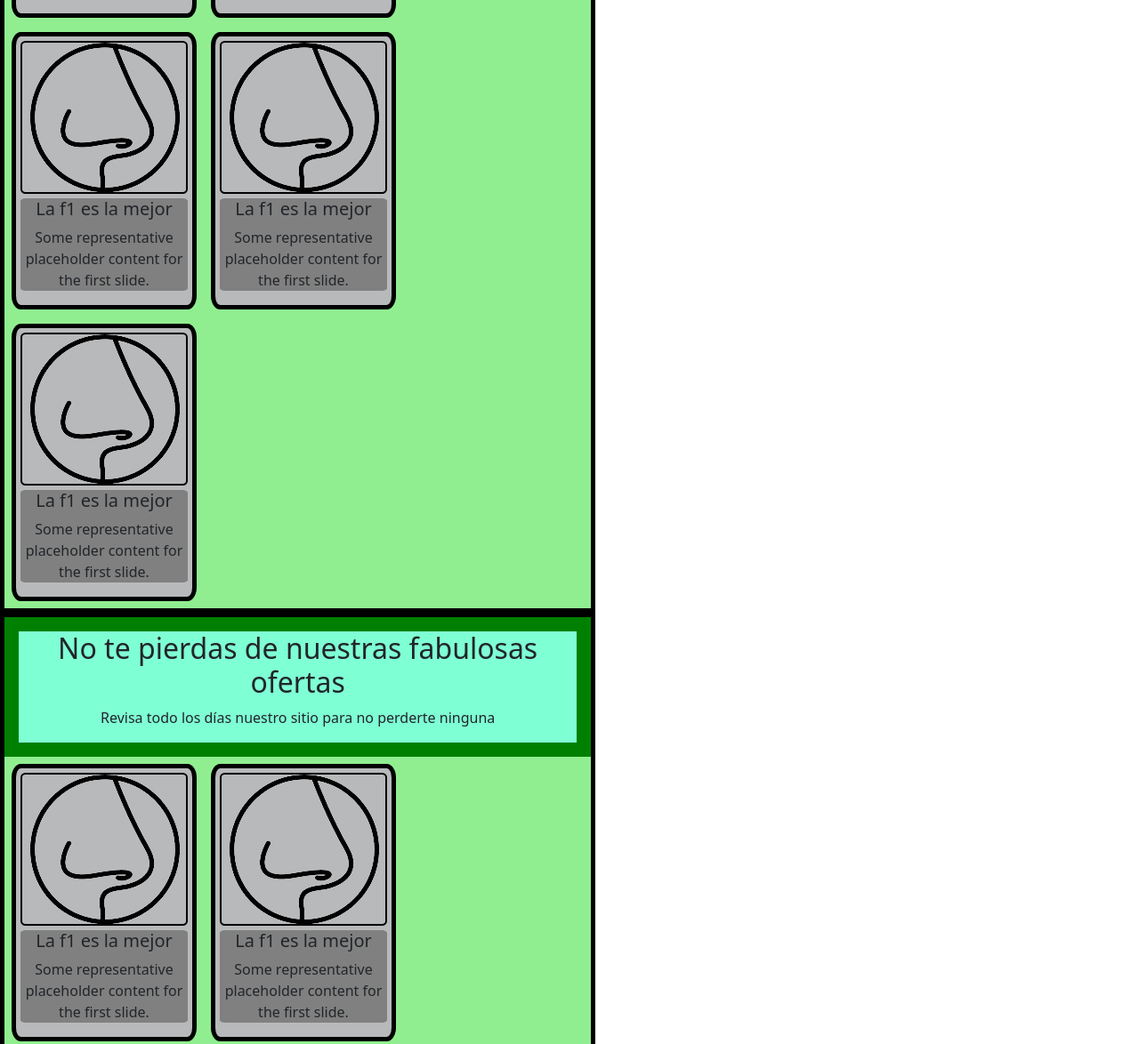
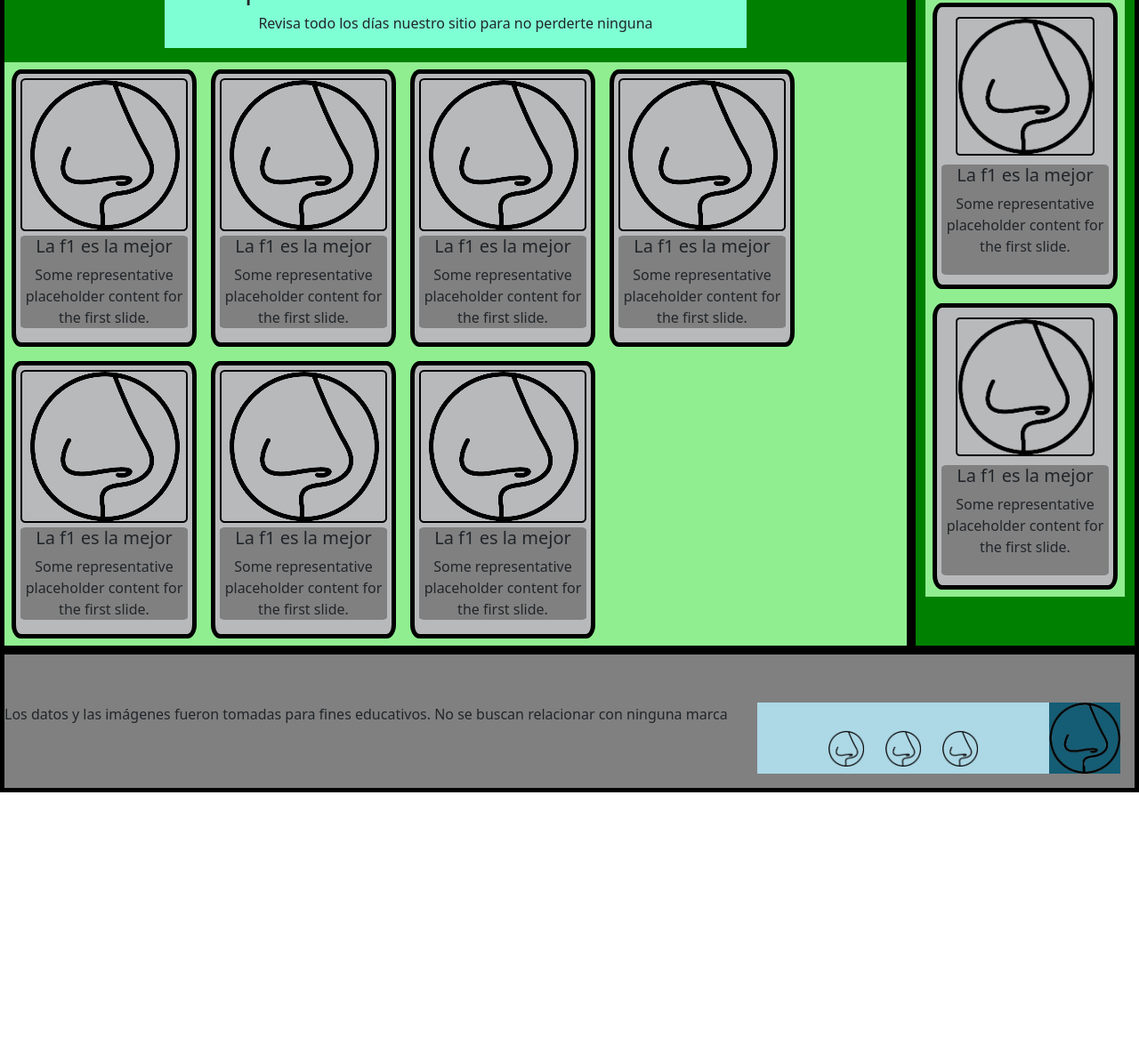
Before and after one commit to LuchoC00/EntregaFinalCoder-Carrizo, a website: page index.html in a window 1280 px wide. Shown: the part 1398-2572 px from the top of the page at 89% size. After the commit the page ends 2289 px from the top, so only its background shows below. Drawn offline with nearby package versions, Linux system fonts and the light colour scheme.

Commit message:
se ha añadido el estilo basico del index

```diff
--- a/index.html
+++ b/index.html
@@ -65,7 +65,7 @@
                             <div class="imagen">
                                 <img src="./assets/images/NoseLogo.png" class="d-block" alt="...">
                             </div>
-                            <div class="d-none d-md-block tarjeta-texto">
+                            <div class="d-block tarjeta-texto">
                                 <h5>First slide label</h5>
                                 <p>Some representative placeholder content for the first slide.</p>
                             </div>
@@ -74,7 +74,7 @@
                             <div class="imagen">
                                 <img src="./assets/images/NoseLogo.png" class="d-block" alt="...">
                             </div>
-                            <div class="d-none d-md-block tarjeta-texto">
+                            <div class="d-block tarjeta-texto">
                                 <h5>Second slide label</h5>
                                 <p>Some representative placeholder content for the second slide.</p>
                             </div>
@@ -83,7 +83,7 @@
                             <div class="imagen">
                                 <img src="./assets/images/NoseLogo.png" class="d-block" alt="...">
                             </div>
-                            <div class="d-none d-md-block tarjeta-texto">
+                            <div class="d-block tarjeta-texto">
                                 <h5>Third slide label</h5>
                                 <p>Some representative placeholder content for the third slide.</p>
                             </div>
@@ -107,7 +107,7 @@
                     <p>Revisa todo los días nuestro sitio para no perderte ninguna</p>
                 </div>
                 <div class="caja-tarjetas">
-                    <div class="tarjeta d-none d-md-block">
+                    <div class="tarjeta d-block">
                         <div class="imagen">
                             <img src="./assets/images/NoseLogo.png" class="d-block" alt="...">
                         </div>
@@ -116,7 +116,7 @@
                             <p>Some representative placeholder content for the first slide.</p>
                         </div>
                     </div>
-                    <div class="tarjeta d-none d-md-block">
+                    <div class="tarjeta d-block">
                         <div class="imagen">
                             <img src="./assets/images/NoseLogo.png" class="d-block" alt="...">
                         </div>
@@ -125,7 +125,7 @@
                             <p>Some representative placeholder content for the first slide.</p>
                         </div>
                     </div>
-                    <div class="tarjeta d-none d-md-block">
+                    <div class="tarjeta d-block">
                         <div class="imagen">
                             <img src="./assets/images/NoseLogo.png" class="d-block" alt="...">
                         </div>
@@ -134,7 +134,7 @@
                             <p>Some representative placeholder content for the first slide.</p>
                         </div>
                     </div>
-                    <div class="tarjeta d-none d-md-block">
+                    <div class="tarjeta d-block">
                         <div class="imagen">
                             <img src="./assets/images/NoseLogo.png" class="d-block" alt="...">
                         </div>
@@ -143,7 +143,7 @@
                             <p>Some representative placeholder content for the first slide.</p>
                         </div>
                     </div>
-                    <div class="tarjeta d-none d-md-block">
+                    <div class="tarjeta d-block">
                         <div class="imagen">
                             <img src="./assets/images/NoseLogo.png" class="d-block" alt="...">
                         </div>
@@ -152,7 +152,7 @@
                             <p>Some representative placeholder content for the first slide.</p>
                         </div>
                     </div>
-                    <div class="tarjeta d-none d-md-block">
+                    <div class="tarjeta d-block">
                         <div class="imagen">
                             <img src="./assets/images/NoseLogo.png" class="d-block" alt="...">
                         </div>
@@ -161,7 +161,7 @@
                             <p>Some representative placeholder content for the first slide.</p>
                         </div>
                     </div>
-                    <div class="tarjeta d-none d-md-block">
+                    <div class="tarjeta d-block">
                         <div class="imagen">
                             <img src="./assets/images/NoseLogo.png" class="d-block" alt="...">
                         </div>
@@ -180,7 +180,7 @@
                     <p>Revisa todo los días nuestro sitio para no perderte ninguna</p>
                 </div>
                 <div class="caja-tarjetas">
-                    <div class="tarjeta d-none d-md-block">
+                    <div class="tarjeta d-block">
                         <div class="imagen">
                             <img src="./assets/images/NoseLogo.png" class="d-block" alt="...">
                         </div>
@@ -189,7 +189,7 @@
                             <p>Some representative placeholder content for the first slide.</p>
                         </div>
                     </div>
-                    <div class="tarjeta d-none d-md-block">
+                    <div class="tarjeta d-block">
                         <div class="imagen">
                             <img src="./assets/images/NoseLogo.png" class="d-block" alt="...">
                         </div>
@@ -198,7 +198,7 @@
                             <p>Some representative placeholder content for the first slide.</p>
                         </div>
                     </div>
-                    <div class="tarjeta d-none d-md-block">
+                    <div class="tarjeta d-block">
                         <div class="imagen">
                             <img src="./assets/images/NoseLogo.png" class="d-block" alt="...">
                         </div>
@@ -207,7 +207,7 @@
                             <p>Some representative placeholder content for the first slide.</p>
                         </div>
                     </div>
-                    <div class="tarjeta d-none d-md-block">
+                    <div class="tarjeta d-block">
                         <div class="imagen">
                             <img src="./assets/images/NoseLogo.png" class="d-block" alt="...">
                         </div>
@@ -216,7 +216,7 @@
                             <p>Some representative placeholder content for the first slide.</p>
                         </div>
                     </div>
-                    <div class="tarjeta d-none d-md-block">
+                    <div class="tarjeta d-block">
                         <div class="imagen">
                             <img src="./assets/images/NoseLogo.png" class="d-block" alt="...">
                         </div>
@@ -225,7 +225,7 @@
                             <p>Some representative placeholder content for the first slide.</p>
                         </div>
                     </div>
-                    <div class="tarjeta d-none d-md-block">
+                    <div class="tarjeta d-block">
                         <div class="imagen">
                             <img src="./assets/images/NoseLogo.png" class="d-block" alt="...">
                         </div>
@@ -234,7 +234,7 @@
                             <p>Some representative placeholder content for the first slide.</p>
                         </div>
                     </div>
-                    <div class="tarjeta d-none d-md-block">
+                    <div class="tarjeta d-block">
                         <div class="imagen">
                             <img src="./assets/images/NoseLogo.png" class="d-block" alt="...">
                         </div>
@@ -252,31 +252,51 @@
                     <h2>Conoce nuestra linea de F1</h2>
                     <p>Revisa todo los días nuestro sitio para no perderte ninguna</p>
                 </div>
-                <div class="f1">
-                    <div class="tarjeta d-none d-md-block">
-                        <img src="./assets/images/NoseLogo.png" class="d-block w-100" alt="...">
+                <div class="caja-tarjetas">
+                    <div class="tarjeta">
+                        <div class="imagen">
+                            <img src="./assets/images/NoseLogo.png" class="d-block" alt="...">
+                        </div>
+                        <div class="tarjeta-texto">
                             <h5>La f1 es la mejor</h5>
                             <p>Some representative placeholder content for the first slide.</p>
                         </div>
-                    <div class="tarjeta d-none d-md-block">
-                        <img src="./assets/images/NoseLogo.png" class="d-block w-100" alt="...">
+                    </div>
+                    <div class="tarjeta">
+                        <div class="imagen">
+                            <img src="./assets/images/NoseLogo.png" class="d-block" alt="...">
+                        </div>
+                        <div class="tarjeta-texto">
                             <h5>La f1 es la mejor</h5>
                             <p>Some representative placeholder content for the first slide.</p>
                         </div>
-                    <div class="tarjeta d-none d-md-block">
-                        <img src="./assets/images/NoseLogo.png" class="d-block w-100" alt="...">
+                    </div>
+                    <div class="tarjeta">
+                        <div class="imagen">
+                            <img src="./assets/images/NoseLogo.png" class="d-block" alt="...">
+                        </div>
+                        <div class="tarjeta-texto">
                             <h5>La f1 es la mejor</h5>
                             <p>Some representative placeholder content for the first slide.</p>
                         </div>
-                    <div class="tarjeta d-none d-md-block">
-                        <img src="./assets/images/NoseLogo.png" class="d-block w-100" alt="...">
+                    </div>
+                    <div class="tarjeta">
+                        <div class="imagen">
+                            <img src="./assets/images/NoseLogo.png" class="d-block" alt="...">
+                        </div>
+                        <div class="tarjeta-texto">
                             <h5>La f1 es la mejor</h5>
                             <p>Some representative placeholder content for the first slide.</p>
                         </div>
-                    <div class="tarjeta d-none d-md-block">
-                        <img src="./assets/images/NoseLogo.png" class="d-block w-100" alt="...">
+                    </div>
+                    <div class="tarjeta">
+                        <div class="imagen">
+                            <img src="./assets/images/NoseLogo.png" class="d-block" alt="...">
+                        </div>
+                        <div class="tarjeta-texto">
                             <h5>La f1 es la mejor</h5>
                             <p>Some representative placeholder content for the first slide.</p>
+                        </div>
                     </div>
                 </div>
             </div>
@@ -286,13 +306,23 @@
         <div class="texto derechos">
             <p>Los datos y las imágenes fueron tomadas para fines educativos. No se buscan relacionar con ninguna marca</p>
         </div>
+        <div class="logos-redes">
             <div class="redes redes-footer">
-            <img src="./assets/images/NoseLogo.png" alt="logo de nikos" width="10px">
-            <img src="./assets/images/NoseLogo.png" alt="logo de nikos" width="10px">
-            <img src="./assets/images/NoseLogo.png" alt="logo de nikos" width="10px">
+                <a href="#">
+                    <img src="./assets/images/NoseLogo.png" alt="logo de nikos">
+                </a>
+                <a href="#">
+                    <img src="./assets/images/NoseLogo.png" alt="logo de nikos">
+                </a>
+                <a href="#">
+                    <img src="./assets/images/NoseLogo.png" alt="logo de nikos">
+                </a>
             </div>
             <div class="logo logo-footer">
-            <img src="./assets/images/NoseLogo.png" alt="logo de nikos" width="40px">
+                <a href="#">
+                    <img src="./assets/images/NoseLogo.png" alt="logo de nikos">
+                </a>
+            </div>
         </div>
     </footer>
 
--- a/scss/_index.scss
+++ b/scss/_index.scss
@@ -2,22 +2,22 @@
 
 .grilla-index{
     display: grid;
-    grid-template-columns: 4fr 1fr;
-    grid-template-rows: auto 3fr 1fr;
+    grid-template-columns: auto;
+    grid-template-rows: auto auto auto;
     grid-template-areas:
-    "header header"
-    "main aside"
-    "footer footer";
+    "header"
+    "main"
+    "footer";
 
     .main{
         grid-area: main;
         display: grid;
-        grid-template-columns: auto;
+        grid-template-columns: 4fr 1fr;
         grid-template-rows: auto auto auto;
         grid-template-areas:
-        "seccion-1"
-        "seccion-2"
-        "seccion-3";
+        "seccion-1 aside"
+        "seccion-2 aside"
+        "seccion-3 aside";
 
         .seccion-1{
             grid-area: seccion-1;
@@ -80,6 +80,7 @@
                 flex-direction: column;
                 justify-content: space-around;
                 align-items: center;
+                height: 100%;
 
                 .texto{
                     background-color: aquamarine;
@@ -133,7 +134,79 @@
         }
 
         .aside{
+            @extend .seccion-2;
             grid-area: aside;
+
+            .ofertas-destacadas{
+                justify-content: center;
+
+                .caja-tarjetas{
+                    flex-direction: column;
+                    flex-wrap: nowrap;
+                    justify-content: space-evenly;
+
+                }
+            }
         }
     }
+    .footer{
+        grid-area: footer;
+        position: relative;
+
+        background-color: gray;
+        border: 5px solid black;
+        height: 10rem;
+
+        display: inline-flex;
+
+        .texto{
+            @include flex-center;
+            align-items: center;
+        }
+
+        .logos-redes{
+            position: absolute;
+            right: 1rem;
+            bottom: 1rem;
+            width: auto;
+            height: auto;
+
+            background-color: lightblue;
+            @include flex-center;
+            align-items: end;
+
+            .redes{
+                width: $altura-redes*5;
+                @include flex-center;
+                justify-content: space-evenly;
+                margin: 0 4rem;
+
+                a{
+
+                    img{
+                        width: $altura-redes;
+                        margin: .5rem;
+                    }
+
+                    &:hover{
+                        background-color: red;
+                    }
+                }
+            }
+
+            .logo{
+                background-color: rgb(21, 93, 117);
+
+                a{
+
+                    img{
+                        height: $altura-logo;
+                    }
+
+                }
+
+            }
+        }
+
+    }
 }
--- a/scss/_variables.scss
+++ b/scss/_variables.scss
@@ -1 +1,3 @@
-$tamaño-tarjeta:13rem
+$tamaño-tarjeta:13rem;
+$altura-logo:80px;
+$altura-redes:40px;
```
Also changed, not shown: css/style.css. Lines whose indentation alone changed are shown as unchanged.
